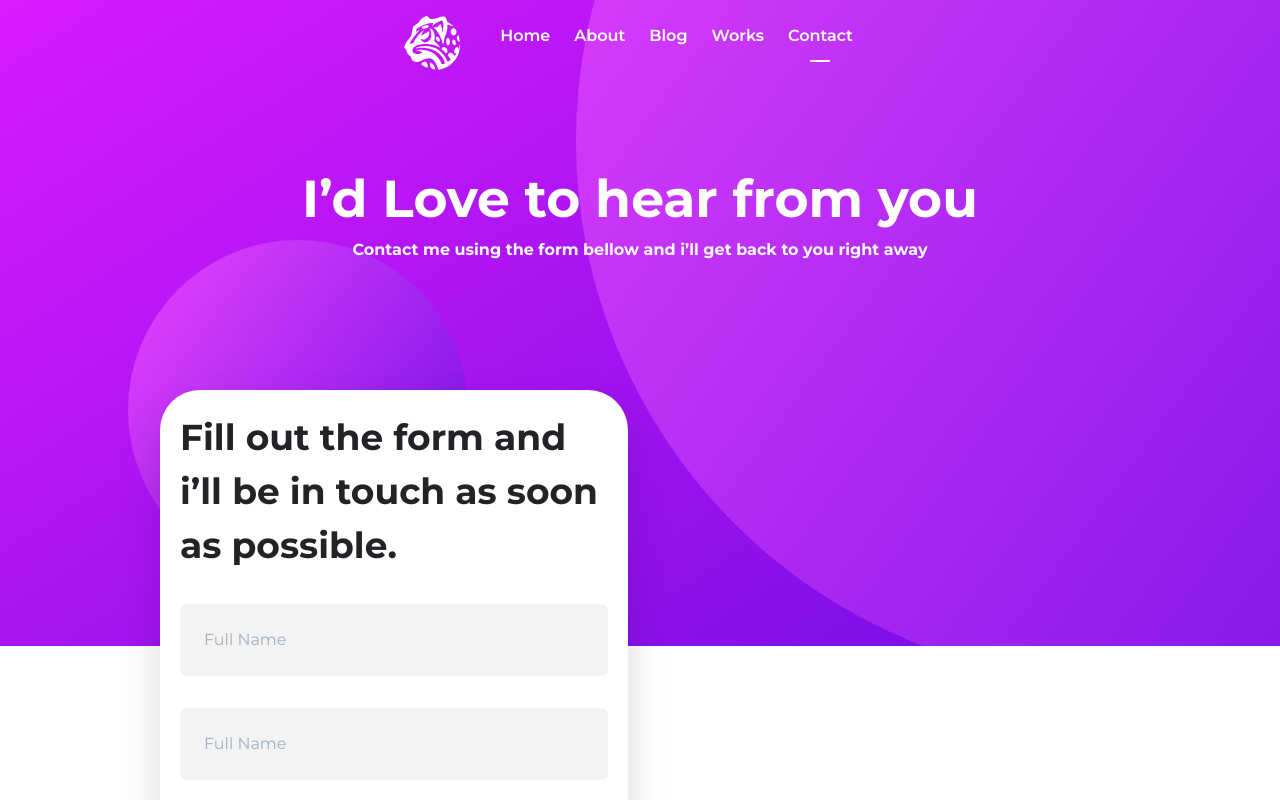
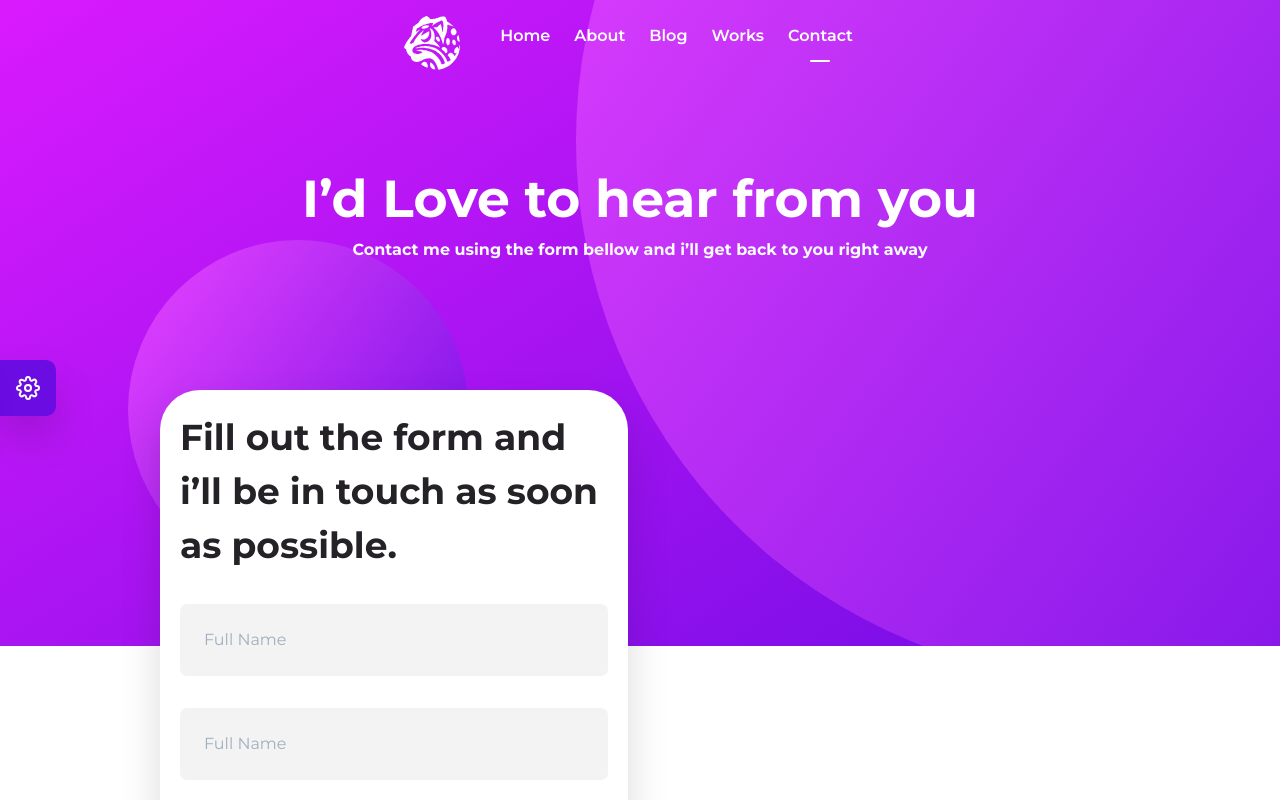
Before and after one commit to DNature/divinehycenth-, a Next.js app: page /contact in a window 1280 px wide. Shown: the top 800 px of the page. Built offline with nearby package versions, Linux system fonts and the light colour scheme.

Commit message:
added theme switcher

```diff
--- a/components/Layouts/Main.tsx
+++ b/components/Layouts/Main.tsx
@@ -4,6 +4,9 @@ import { useRouter } from "next/dist/client/router";
 import PropTypes from "prop-types";
 import Navbar from '../nav';
 import Footer from '../Footer';
+
+import dynamic from 'next/dynamic'
+const DynamicComponent = dynamic( () => import( '../colors' ), { ssr: false } )
 
 // const links = [
 //     {
@@ -41,6 +44,7 @@ const routes = [
   }
 ];
 
+
 const MainLayout: NextPage<Props> = ({ pathname, children }) => {
   return (
     <div className="flex flex-col h-full" style={{height: '100vh'}} >
@@ -48,6 +52,7 @@ const MainLayout: NextPage<Props> = ({ pathname, children }) => {
       <div className="flex-1" >{children}</div>
 
       <Footer pathname={pathname} routes={routes} />
+      <DynamicComponent/>
     </div>
   );
 };
--- /dev/null
+++ b/components/colors.tsx
@@ -0,0 +1,92 @@
+import * as React from "react";
+import { NextPage } from "next";
+import { FiSettings } from "react-icons/fi";
+const body = document.body;
+
+const Colors: NextPage = () => {
+  const theme = localStorage.getItem("theme");
+  const [open, setOpen] = React.useState(false);
+
+  React.useEffect(() => {
+    if (theme) {
+      body.classList.replace(body.className, theme);
+    }
+  }, []);
+
+  const handleDark = () => {
+    localStorage.setItem("theme", "dark");
+    const newTheme = localStorage.getItem("theme");
+    if (newTheme) {
+      body.classList.replace(body.className, newTheme);
+    }
+  };
+  const handleLight = () => {
+    localStorage.setItem("theme", "light");
+    const newTheme = localStorage.getItem("theme");
+    if (newTheme) {
+      body.classList.replace(body.className, newTheme);
+    }
+  };
+
+  const handleOpen = (): void => {
+    setOpen(!open);
+  };
+
+  const handleClose = (): void => {
+    setOpen(false);
+  };
+
+  return (
+    <>
+      <div
+        className={`bg-p100 p-4 fixed flex justify-center items-center rounded-tr rounded-br shadow cursor-pointer ${
+          open ? "translate" : "translate-0"
+        }`}
+        style={{ top: "45vh" }}
+      >
+        {/* <button className="px-4 py-2 font-bold gradient" onClick={handleDark}>
+          Dark
+        </button>
+        <button className="px-4 py-2 font-bold gradient" onClick={handleLight}>
+          Light
+        </button> */}
+
+        <button onClick={handleOpen}>
+          <FiSettings className={`text-xl text-white animate-round`} />
+        </button>
+      </div>
+      <div
+        className={`bg-white p-4 fixed flex justify-between items-center rounded-tr rounded-br shadow translate ${open &&
+          "translate-0"}`}
+        style={{ top: "45vh" }}
+        data-open={open}
+      >
+        <div
+          className="rounded-full w-8 h-8 mr-2 color-gray cursor-pointer"
+          onClick={handleDark}
+        />
+        <div
+          className="rounded-full w-8 h-8 mr-2 color-primary cursor-pointer"
+          onClick={handleLight}
+        />
+        <div
+          className="rounded-full w-8 h-8 mr-2 color-blue cursor-pointer"
+          onClick={handleDark}
+        />
+
+        {/* <button className="px-4 py-2 font-bold gradient" onClick={handleDark}>
+          Dark
+        </button>
+        <button className="px-4 py-2 font-bold gradient" onClick={handleLight}>
+          Light
+        </button> */}
+
+        <button onClick={handleClose}>
+          <FiSettings className="text-xl a100 cursor-pointer animate-round" />
+        </button>
+      </div>
+    </>
+  );
+};
+
+export default Colors;
--- a/pages/_document.tsx
+++ b/pages/_document.tsx
@@ -1,14 +1,15 @@
 import * as React from "react";
 
 import Document, { Html, Head, Main, NextScript } from "next/document";
-
 class MyDocument extends Document {
   // componentDidMount() {
   //   document.querySelectorAll
   // }
 
 
+
   render(): JSX.Element {
+
     return (
       <Html lang="en">
         <Head>
--- a/styles/styles.css
+++ b/styles/styles.css
@@ -337,3 +337,37 @@ a {
     padding-right: 0;
   }
 }
+
+.animate-round {
+  animation: round 01s infinite linear;
+}
+
+@keyframes round {
+  to {
+    transform: rotate(360deg);
+  }
+}
+
+.translate {
+  transition: 0.5s ease-out;
+  transform: translateX(-200px);
+}
+
+.translate-0 {
+  transition: 0.5s ease-in;
+
+  transform: translate(0);
+}
+
+.color-primary {
+  background: var(--gradient-bg);
+  color: var(--primary100);
+}
+
+.color-gray {
+  background: var(--gradient-dark);
+}
+
+.color-blue {
+  background: blue;
+}
--- a/tailwind.config.js
+++ b/tailwind.config.js
@@ -1,6 +1,15 @@
 module.exports = {
   theme: {
-    extend: {},
+    extend: {
+      translate: {
+        "1/7": "300px",
+        "2/7": "28.5714286%",
+        "3/7": "42.8571429%",
+        "4/7": "57.1428571%",
+        "5/7": "71.4285714%",
+        "6/7": "85.7142857%"
+      }
+    },
     borderRadius: {
       none: "0",
       sm: "0.4375rem",
```
Also changed, not shown: pages/index.tsx (+5 -2 lines).
